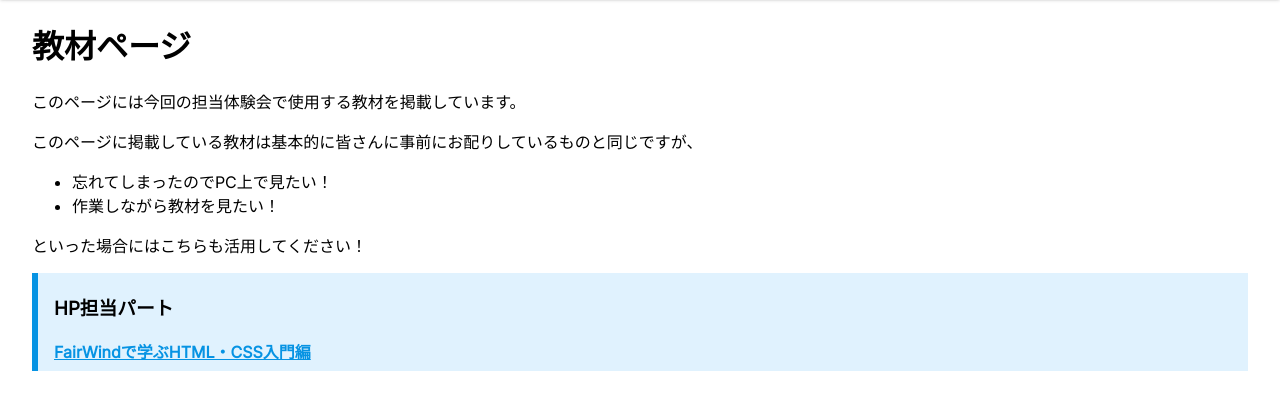
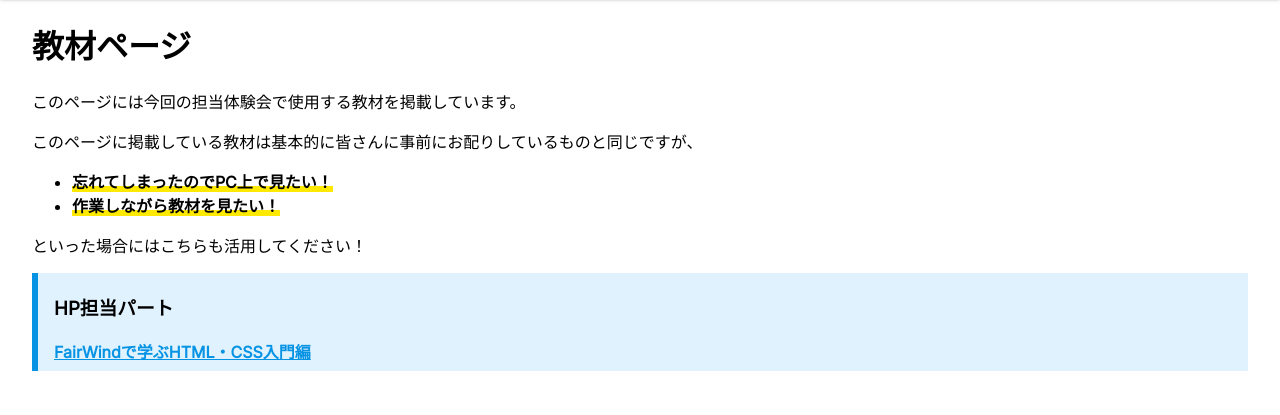
Before and after one commit to fairwind-scripts/shinkan2024-trial, a Flask app: page /materials in a window 1280 px wide. Shown: the part 88-503 px from the top of the page. Run offline with Flask 3, Linux system fonts and the light colour scheme.

Commit message:
feat: highlightを教材ページに適用

```diff
--- a/src/templates/materials.html
+++ b/src/templates/materials.html
@@ -9,8 +9,8 @@
     <p>
         このページに掲載している教材は基本的に皆さんに事前にお配りしているものと同じですが、
         <ul>
-            <li>忘れてしまったのでPC上で見たい！</li>
-            <li>作業しながら教材を見たい！</li>
+            <li><span class="highlight">忘れてしまったのでPC上で見たい！</span></li>
+            <li><span class="highlight">作業しながら教材を見たい！</span></li>
         </ul>
         といった場合にはこちらも活用してください！
     </p>
```
